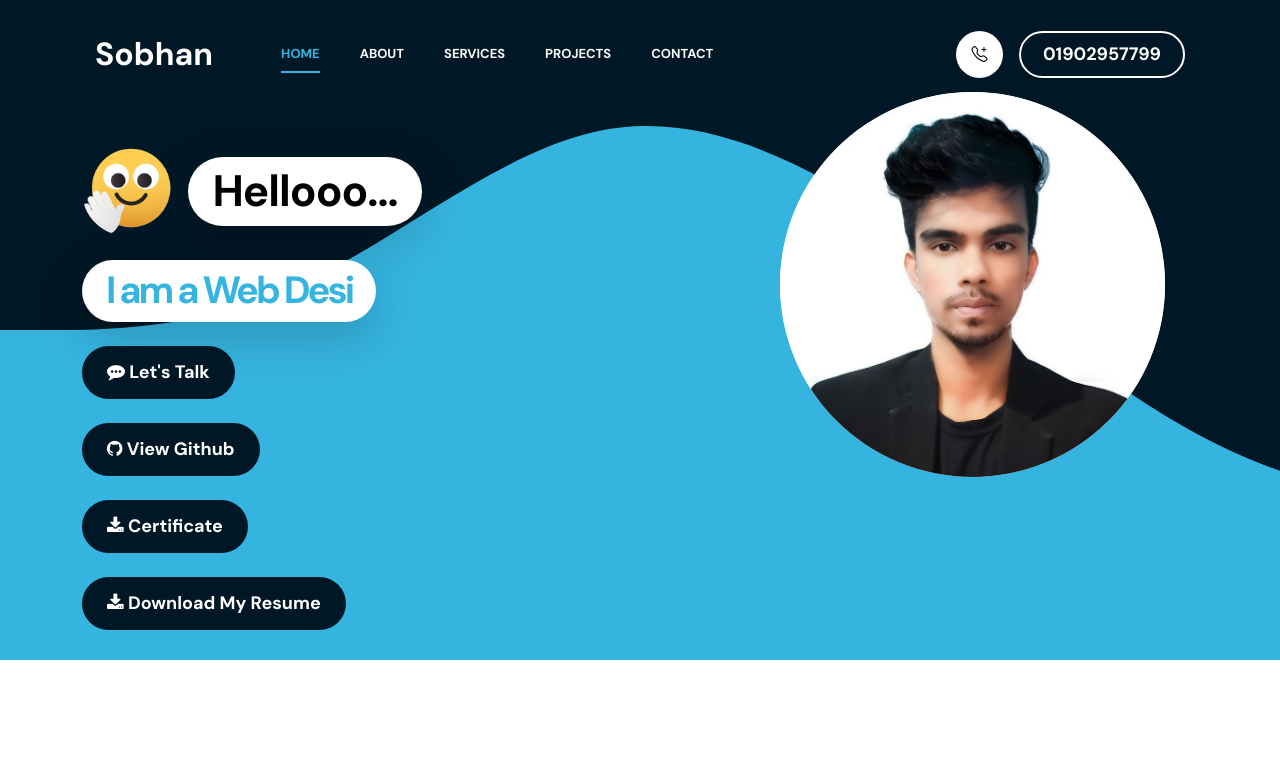
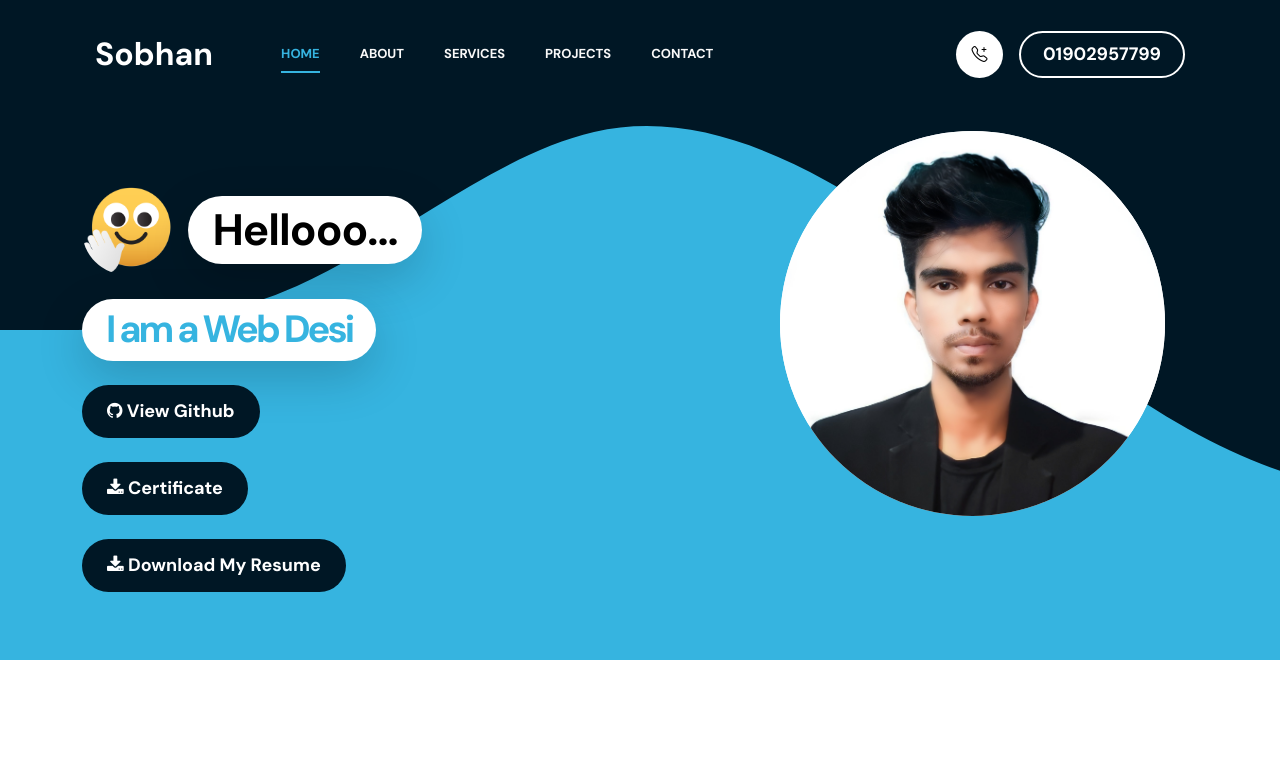
Before and after one commit to sofikul100/sobhan-islam, a plain HTML site: page index.html in a window 1280 px wide. Shown: the top 777 px of the page. Drawn offline with nearby package versions, Linux system fonts and the light colour scheme.

Commit message:
index.html

```diff
--- a/index.html
+++ b/index.html
@@ -111,11 +111,7 @@ https://templatemo.com/tm-578-first-portfolio
                             </div>
 
                             <h2 class="mb-4" id="type_text" data-aos="fade-left" data-aos-duration="1000"></h2>
-                            <p class="mb-4"><a class="custom-btn btn custom-link" href="#section_2"
-                                    data-aos="fade-right" data-aos-duration="1000"> <span><i
-                                            class="fa fa-commenting"></i>
-                                    </span> Let's Talk</a></p>
-                            <p class="mb-4"><a class="custom-btn btn custom-link" href=""
+                            <p class="mb-4"><a class="custom-btn btn custom-link" href="https://github.com/sofikul100"
                                     data-aos="fade-right" data-aos-duration="1000">
                                     <span><i class="fa fa-github" aria-hidden="true"></i>
                                     </span>
```
